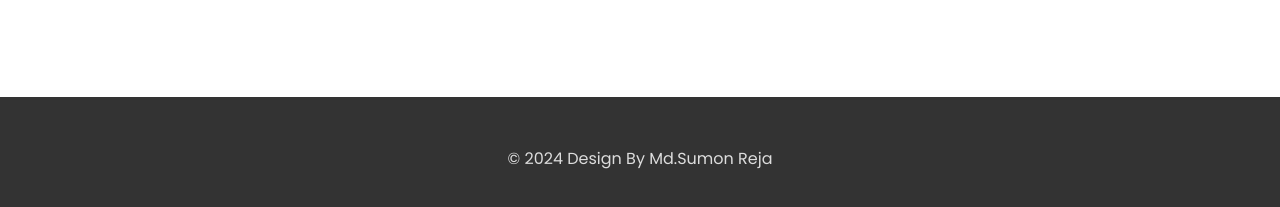
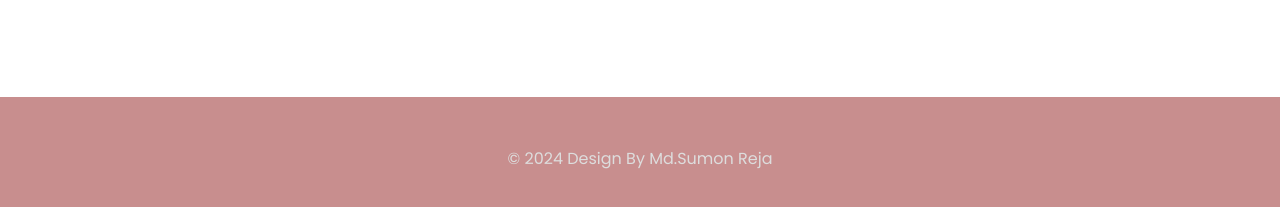
Before and after one commit to sumonrst/SASS-Project-01, a plain HTML site: page index.html in a window 1280 px wide. Shown: the part 5449-5656 px from the top of the page. Drawn offline with Linux system fonts and the light colour scheme.

Commit message:
footer background color change

```diff
--- a/assets/css/layouts/_footer.scss
+++ b/assets/css/layouts/_footer.scss
@@ -3,7 +3,7 @@
 .footer_area {
     padding-top: 50px;
     text-align: center;
-    background-color: #333;
+    background-color: #c88e8e;
     padding-bottom: 50px;
   }
   .footer_area p {
```
Also changed, not shown: assets/css/style.css, 1 other file.
